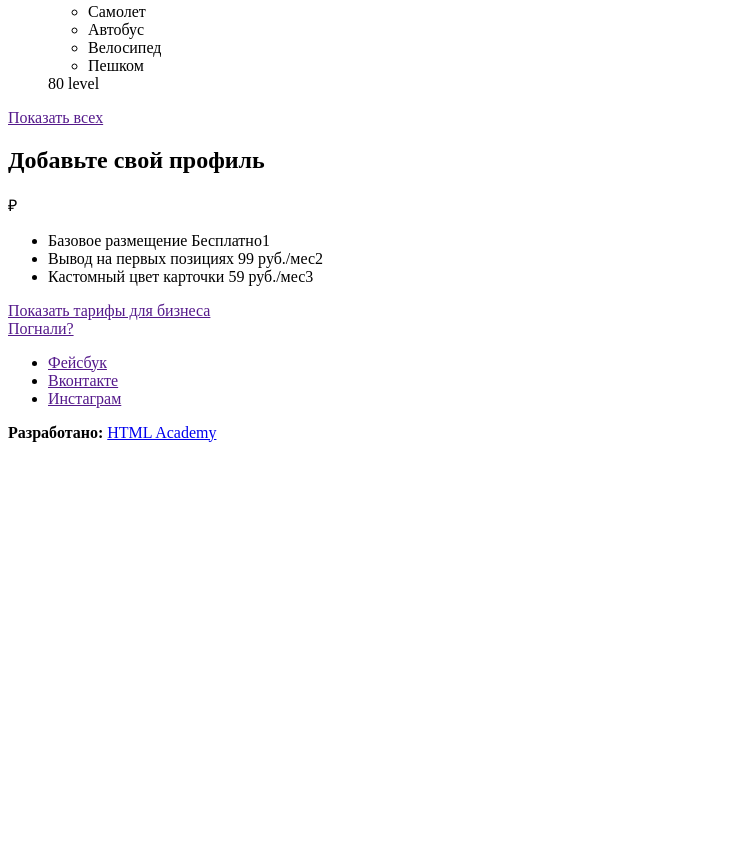
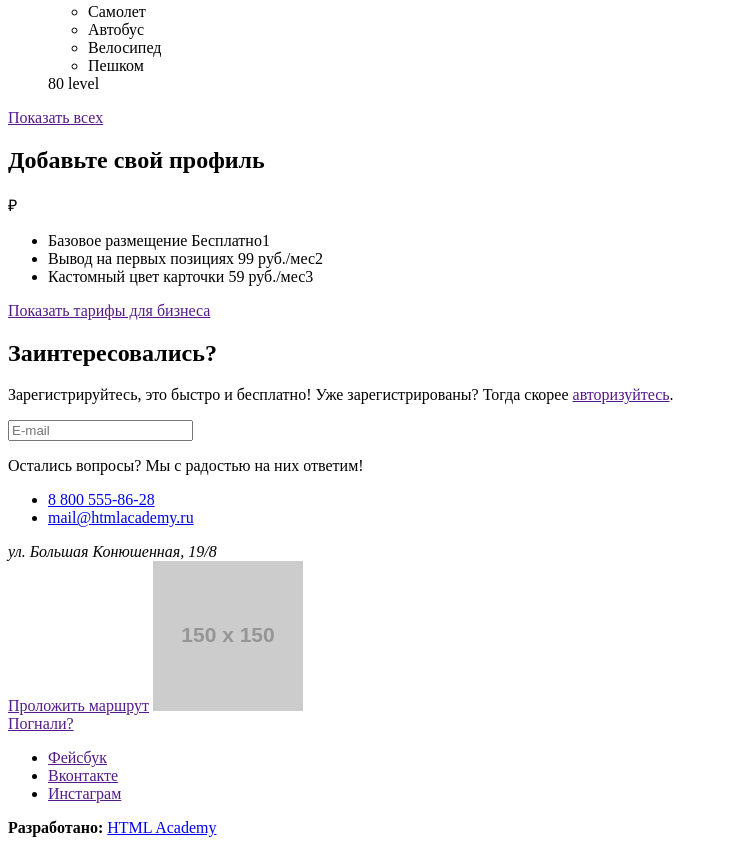
Before and after one commit to Nailya2019/1171555-pognali-18, a website: page source/index.html in a window 1280 px wide. Shown: the part 3435-4280 px from the top of the page, without its empty margins (0-730 px from the left). Before the commit the page ends 3885 px from the top, so only its background shows below. Drawn offline with Linux system fonts and the light colour scheme; placeholder pictures from the web are drawn by us.

Commit message:
Авторизация и контакты на главной

```diff
--- a/source/index.html
+++ b/source/index.html
@@ -139,6 +139,27 @@
 			</ul>
 			<a href="" class="rates__business">Показать тарифы для бизнеса</a>
 		</section>
+
+      <section class="feedback">
+         <h2 class="feedback__head">Заинтересовались?</h2>
+         <p class="feedback__text">Зарегистрируйтесь, это быстро и бесплатно! Уже зарегистрированы? Тогда скорее <a class="feedback__auth" href="">авторизуйтесь</a>.</p>
+
+         <form action="https://echo.htmlacademy.ru" method="post">
+            <input type="email" name="email" placeholder="E-mail" required>
+         </form>
+
+         <p class="feedback__text">Остались вопросы? Мы с радостью на них ответим!</p>
+         <ul class="feedback__list">
+            <li class="feedback__item"><a href="tel:8 800 555-86-28">8 800 555-86-28</a></li>
+            <li class="feedback__item"><a href="mailto:mail@htmlacademy.ru">mail@htmlacademy.ru</a></li>
+         </ul>
+      </section>
+
+      <section class="contacts">
+         <address class="contacts__location">ул. Большая Конюшенная, 19/8</address>
+         <a href="" class="contacts__route">Проложить маршрут</a>
+         <img src="https://via.placeholder.com/150x150" alt="ул. Большая Конюшенная, 19/8" class="contacts__map">
+      </section>
 	</main>
 	<footer class="footer">
 		<a href="" class="page-logo footer__logo">Погнали?</a>
@@ -148,9 +169,9 @@
 			<li class="social__item"><a class="social__link social__link--instagram" href="">Инстаграм</a></li>
 		</ul>
 		<div class="footer__copyright">
-          <b class="copyright__text">Разработано:</b>
-          <a class="copyright__link" href="https://htmlacademy.ru/intensive/adaptive">HTML Academy</a>
-        </div>
+         <b class="copyright__text">Разработано:</b>
+         <a class="copyright__link" href="https://htmlacademy.ru/intensive/adaptive">HTML Academy</a>
+      </div>
 	</footer>
   </body>
 </html>
```
